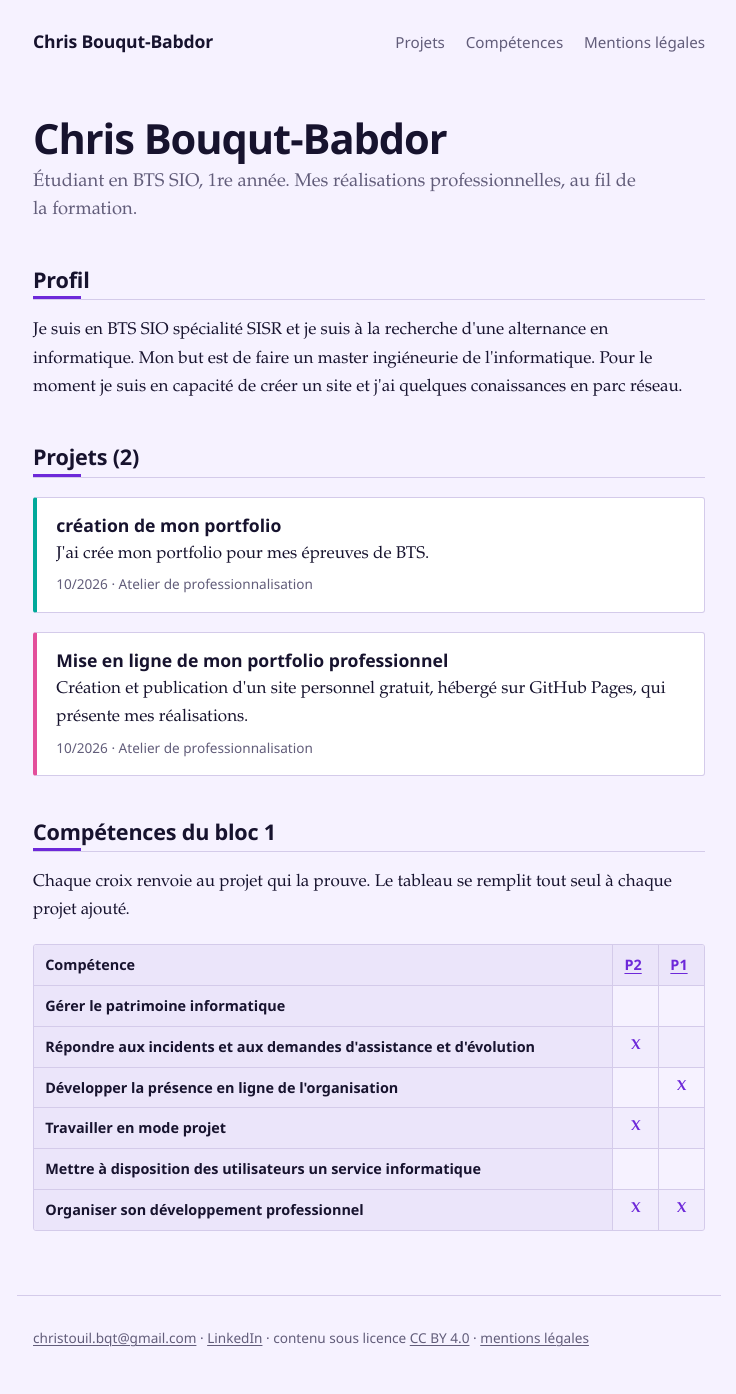
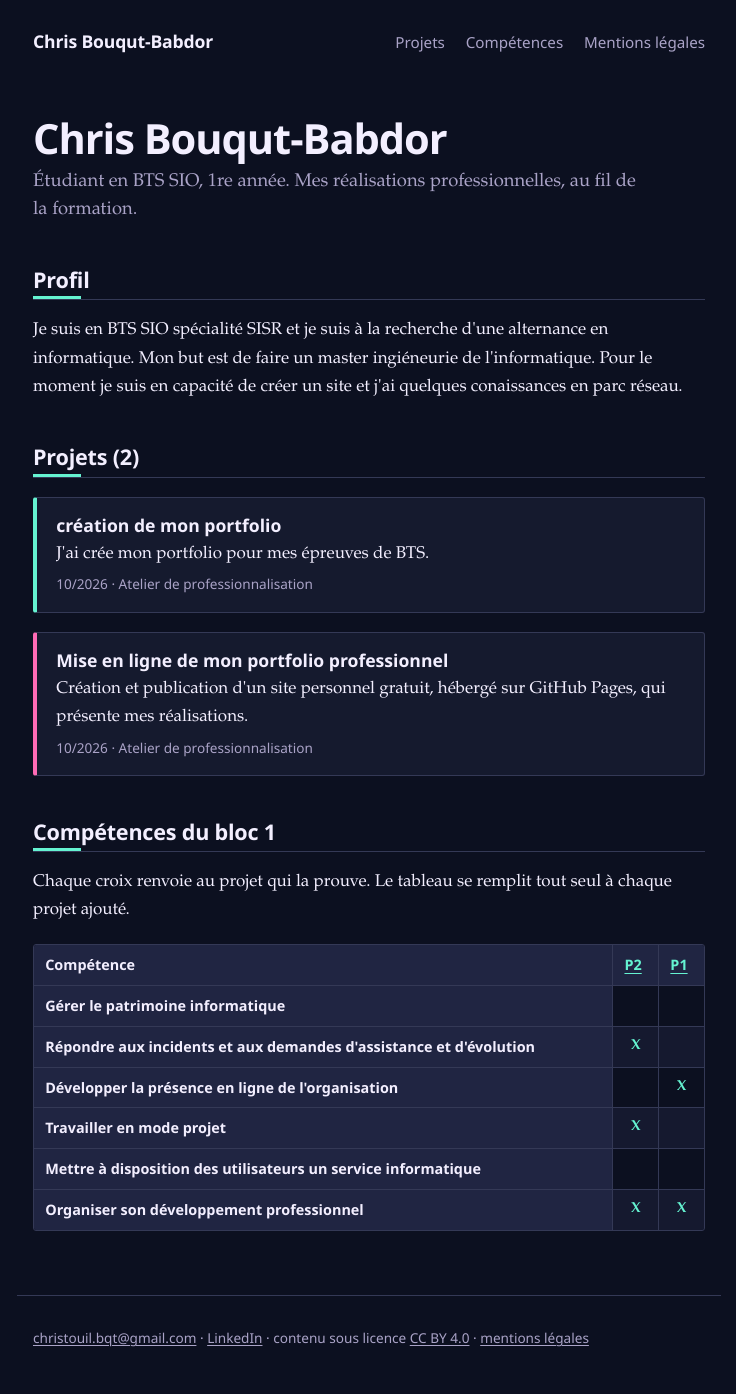
Before and after one commit to Chris-bqt/portfolio, a Jekyll site: the page built from index.html, in a window 1280 px wide. Shown: the whole page, without its empty margins (271-1007 px from the left). Built offline with Jekyll 4.4.1, drawn with Linux system fonts in a browser that asks for light colours.

Commit message:
Update color variables in style.css

```diff
--- a/css/style.css
+++ b/css/style.css
@@ -7,21 +7,21 @@
    ========================================================= */
 
 :root {
-  --encre: #17132e;     /* Texte principal */
-  --doux: #625d7a;      /* Texte secondaire */
-  --accent: #6d28d9;    /* Liens et éléments importants */
-  --fond: #f6f2ff;      /* Fond de la page */
-  --surface: #ffffff;   /* Fond des cartes, étiquettes, cases */
-  --surface-2: #ebe5fa; /* Fond des en-têtes de tableau et du code */
-  --trait: #d4cbea;     /* Bordures et séparations */
+  --encre: #f3efff;     /* Texte principal */
+  --doux: #aaa3c7;      /* Texte secondaire */
+  --accent: #65f3d1;    /* Liens et éléments importants */
+  --fond: #0c1020;      /* Fond de la page */
+  --surface: #151a2e;   /* Fond des cartes, étiquettes, cases */
+  --surface-2: #202542; /* Fond des en-têtes de tableau et du code */
+  --trait: #343956;     /* Bordures et séparations */
 
   /* Les 4 couleurs des projets : la 1re carte est bleue, la 2e
      verte, la 3e violette, la 4e orange, puis ça recommence.
      Change ces valeurs pour changer les couleurs des cartes. */
-  --c1: #00a99a;   /* Bleu */
-  --c2: #e34f9b;   /* Vert sapin */
-  --c3: #6d5dfc;   /* Violet */
-  --c4: #d96a24;   /* Orange brûlé */
+  --c1: #65f3d1;   /* Bleu */
+  --c2: #ff6bb5;   /* Vert sapin */
+  --c3: #a995ff;   /* Violet */
+  --c4: #ffb86b;   /* Orange brûlé */
 
   /* Polices : on utilise celles déjà installées sur l'appareil,
      le site se charge donc instantanément. */
```
